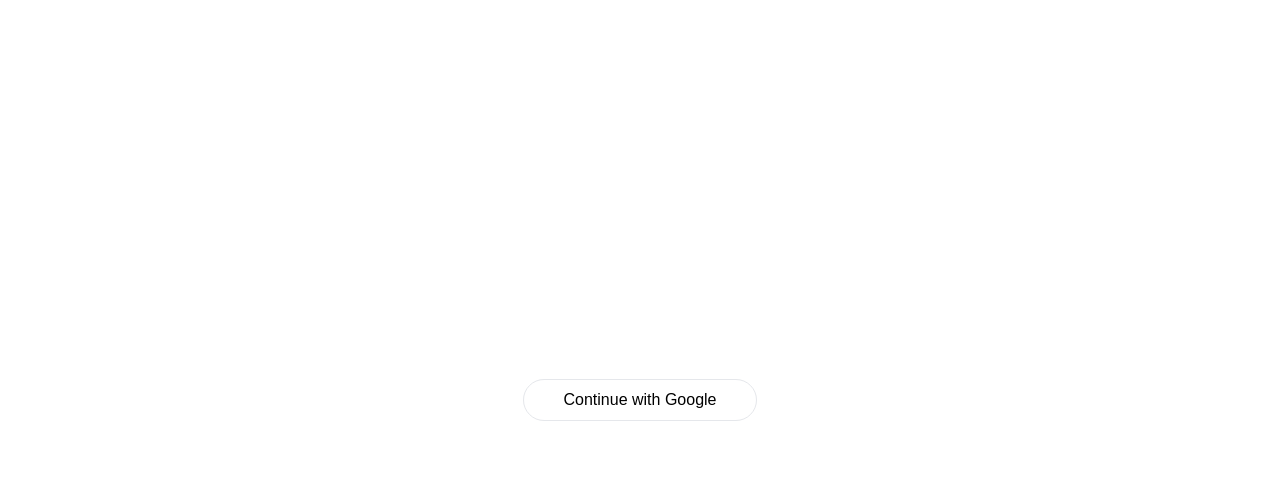
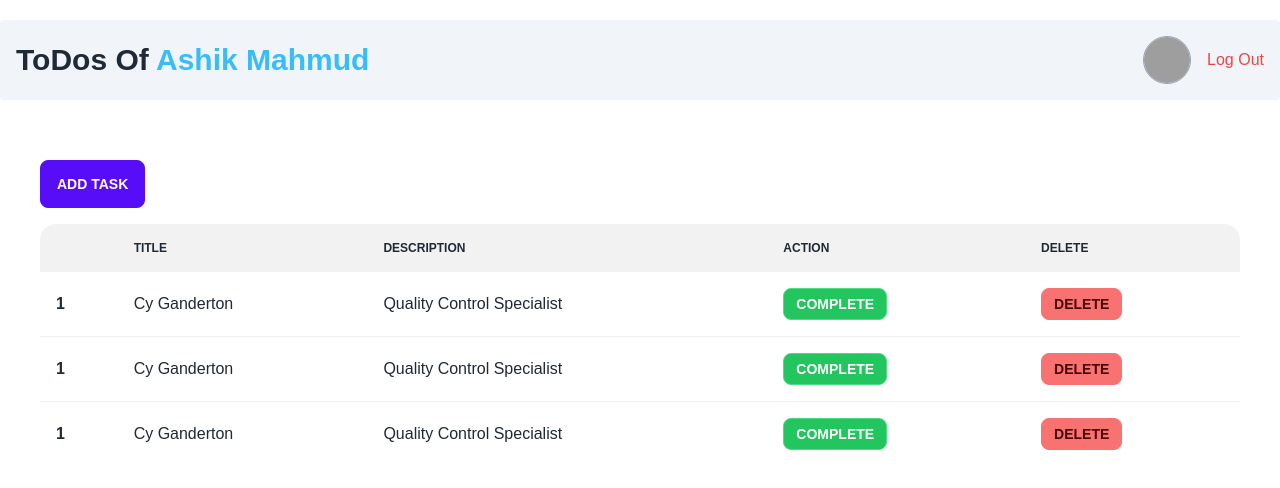
Before and after one commit to TEMPLAR-007/ToDo-App, a React (Create React App) app: page / in a window 1280 px wide. Before the commit this address led to /login. Shown: the top 488 px of the page. Built offline with nearby package versions, Linux system fonts and the light colour scheme; no server answers; grey boxes are pictures that could not be loaded.

Commit message:
added todobox with daisyui

```diff
--- a/package.json
+++ b/package.json
@@ -6,6 +6,7 @@
     "@testing-library/jest-dom": "^5.14.1",
     "@testing-library/react": "^13.0.0",
     "@testing-library/user-event": "^13.2.1",
+    "daisyui": "^2.15.0",
     "firebase": "^9.8.1",
     "react": "^18.1.0",
     "react-dom": "^18.1.0",
--- a/src/App.js
+++ b/src/App.js
@@ -1,5 +1,4 @@
 import { Route, Routes } from "react-router-dom";
-import RequireAuth from "./Auth/RequireAuth";
 import Login from "./Pages/Login/Login";
 import ToDos from "./Pages/ToDos/ToDos";
 
@@ -11,7 +10,8 @@ function App() {
           <Route path="/login" element={<Login />}/>
 
           {/* Protected Route  */}
-          <Route path="/" element={<RequireAuth><ToDos /></RequireAuth>}/>
+          {/* <Route path="/" element={<RequireAuth><ToDos /></RequireAuth>}/> */}
+          <Route path="/" element={<ToDos />}/>
 
 
       </Routes>
--- a/src/Pages/Login/Login.jsx
+++ b/src/Pages/Login/Login.jsx
@@ -2,11 +2,16 @@ import React from "react";
 
 const Login = () => {
   return (
-    <section className="grid place-items-center h-screen">
-      <div className="btn-group">
-        <button className="p-2 border rounded-full px-10">
-          Continue with Google
-        </button>
+    <section className="grid place-items-center h-screen bg-sky-600">
+      <div className="login-wrapper p-5 bg-white rounded shadow">
+        <div className="title mb-4 text-center">
+          <h2 className="text-xl ">ToDo App</h2>
+        </div>
+        <div className="btn-group">
+          <button className="p-3 w-full border rounded-full px-10 bg-white shadow ">
+            Continue with Google
+          </button>
+        </div>
       </div>
     </section>
   );
--- a/src/Pages/ToDos/ToDos.jsx
+++ b/src/Pages/ToDos/ToDos.jsx
@@ -1,7 +1,33 @@
 import React from "react";
+import TodoBox from "./TodoBox/TodoBox";
+import TodoTable from "./TodoTable/TodoTable";
 
 const ToDos = () => {
-  return <div>ToDos</div>;
+  return (
+    <section>
+      <div className="container mx-auto">
+        <div className="todo-header flex justify-between my-5 p-4 rounded bg-slate-100 items-center">
+          <h2 className="text-3xl font-semibold">
+            ToDos Of <span className="text-sky-400">Ashik Mahmud</span>
+          </h2>
+          <div className="user-info flex items-center gap-4">
+            <div className="avatar w-12 overflow-hidden h-12 border rounded-full border-slate-400">
+              <img
+                className="w-full h-full object-cover"
+                src="https://lh3.googleusercontent.com/ogw/ADea4I62eAbslzhzcL8PC8FUwNeP1DD5IufopxZVnd5_Ww=s32-c-mo"
+                alt="avatar"
+              />
+            </div>
+            <button className="text-red-500">Log Out</button>
+          </div>
+        </div>
+        <div className="todo-body">
+          <TodoBox />
+          <TodoTable />
+        </div>
+      </div>
+    </section>
+  );
 };
 
 export default ToDos;
--- a/src/Pages/ToDos/TodoBox/TodoBox.jsx
+++ b/src/Pages/ToDos/TodoBox/TodoBox.jsx
@@ -1,7 +1,43 @@
 import React from "react";
 
 const TodoBox = () => {
-  return <div>TodoBox</div>;
+  return (
+    <div>
+      <form action="" className="flex items-stretch gap-1 justify-center">
+        <input type="checkbox" id="my-modal-3" className="modal-toggle" />
+        <div className="modal">
+          <div className="modal-box relative">
+            <label
+              for="my-modal-3"
+              className="btn btn-sm btn-circle absolute right-2 top-2"
+            >
+              ✕
+            </label>
+            <h3 className="text-lg font-bold">Add You Task</h3>
+            <p className="py-4">
+              You've been selected for a chance to get one year of subscription
+              to use Wikipedia for free!
+            </p>
+            <div className="my-3">
+              <label htmlFor="title">ToDo Title</label>
+              <input
+                type="text"
+                placeholder="Type here"
+                className="input input-bordered w-full"
+              />
+            </div>
+            <div className="my-3">
+              <label htmlFor="title">ToDo Description</label>
+              <textarea
+                className="textarea textarea-bordered w-full"
+                placeholder="Bio"
+              ></textarea>
+            </div>
+          </div>
+        </div>
+      </form>
+    </div>
+  );
 };
 
 export default TodoBox;
--- /dev/null
+++ b/src/Pages/ToDos/TodoTable/TodoTable.jsx
@@ -0,0 +1,67 @@
+import React from "react";
+
+const TodoTable = () => {
+  return (
+    <div className="m-10">
+      <label htmlFor="my-modal-3" className="btn btn-primary mb-4 modal-button">
+        Add Task
+      </label>
+      <div className="overflow-x-auto">
+        <table className="table w-full">
+          <thead>
+            <tr>
+              <th></th>
+              <th>Title</th>
+              <th>Description</th>
+              <th>Action</th>
+              <th>Delete</th>
+            </tr>
+          </thead>
+          <tbody>
+            <tr>
+              <th>1</th>
+              <td>Cy Ganderton</td>
+              <td>Quality Control Specialist</td>
+              <td>
+                <button className="btn bg-green-500 text-white border-green-400 btn-sm">
+                  Complete
+                </button>
+              </td>
+              <td>
+                <button className="btn btn-error btn-sm">Delete</button>
+              </td>
+            </tr>
+            <tr>
+              <th>1</th>
+              <td>Cy Ganderton</td>
+              <td>Quality Control Specialist</td>
+              <td>
+                <button className="btn bg-green-500 text-white border-green-400 btn-sm">
+                  Complete
+                </button>
+              </td>
+              <td>
+                <button className="btn btn-error btn-sm">Delete</button>
+              </td>
+            </tr>
+            <tr>
+              <th>1</th>
+              <td>Cy Ganderton</td>
+              <td>Quality Control Specialist</td>
+              <td>
+                <button className="btn bg-green-500 text-white border-green-400 btn-sm">
+                  Complete
+                </button>
+              </td>
+              <td>
+                <button className="btn btn-error btn-sm">Delete</button>
+              </td>
+            </tr>
+          </tbody>
+        </table>
+      </div>
+    </div>
+  );
+};
+
+export default TodoTable;
--- a/tailwind.config.js
+++ b/tailwind.config.js
@@ -5,5 +5,15 @@ module.exports = {
     theme: {
       extend: {},
     },
-    plugins: [],
+    plugins: [require("daisyui")],
+    daisyui: {
+        styled: true,
+        themes: ["light","night"],
+        base: true,
+        utils: true,
+        logs: true,
+        rtl: false,
+        prefix: "",
+
+      },
   }
```
Also changed, not shown: 1 other file (tests, documents, lock files or other folders).
